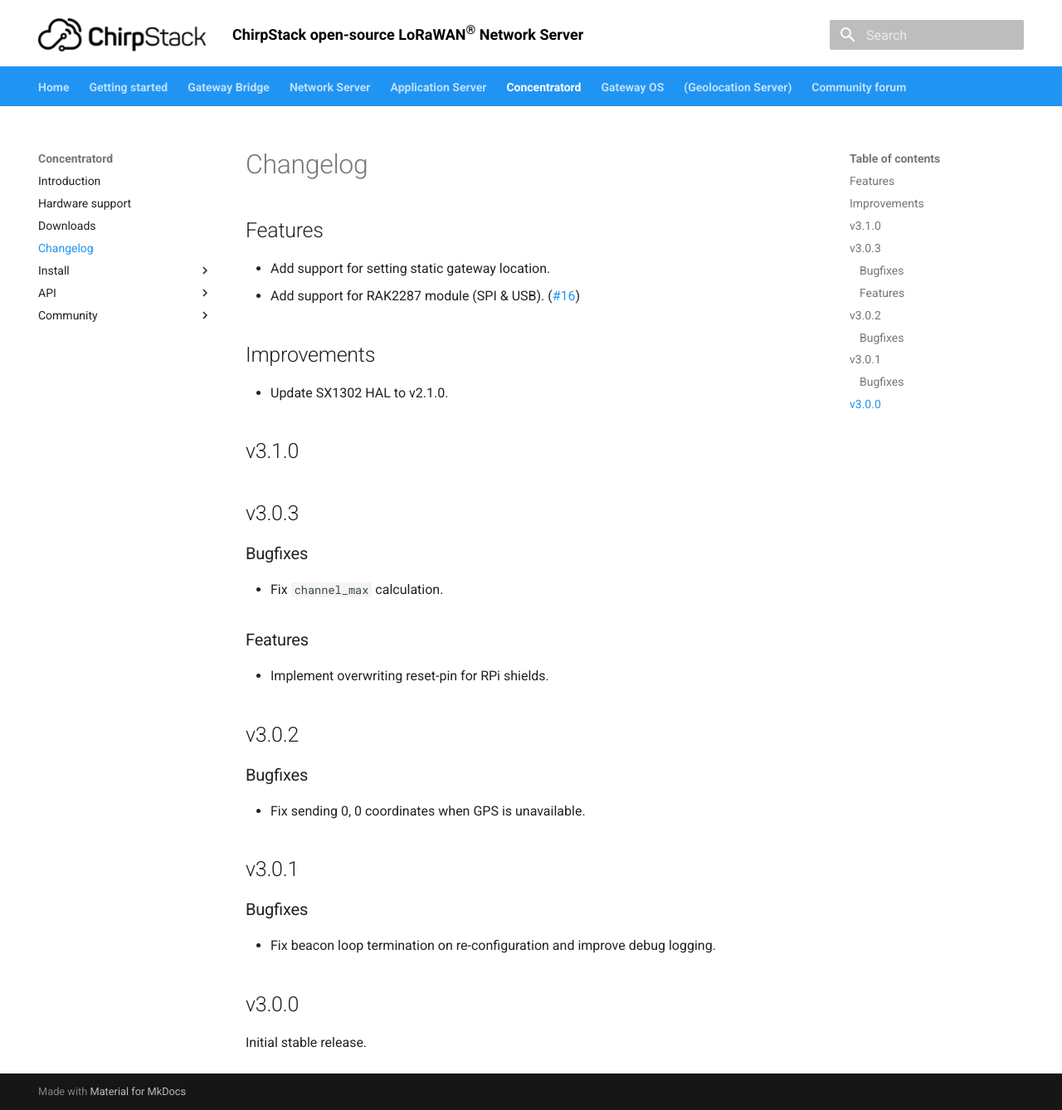
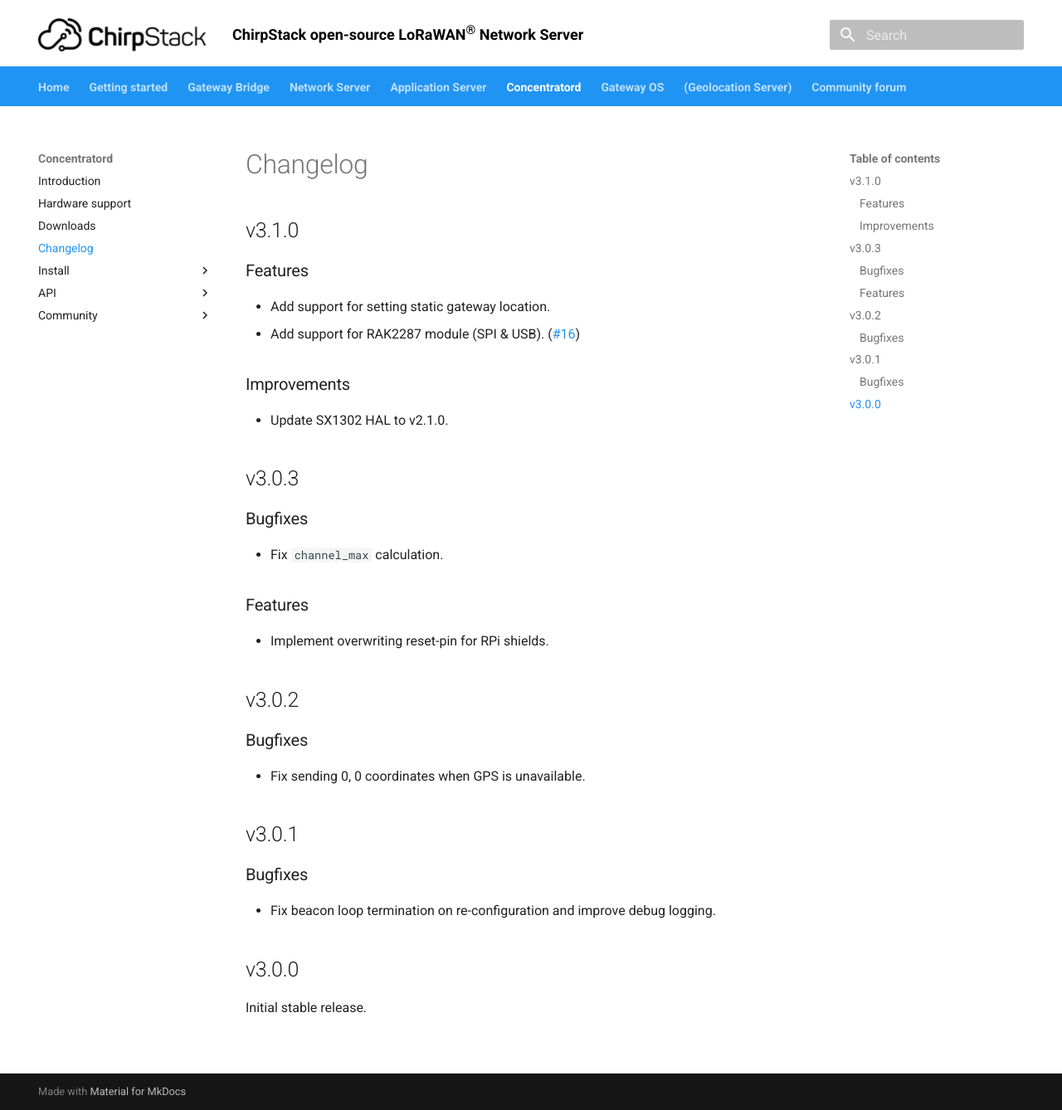
Before and after one commit to brocaar/chirpstack-docs, an MkDocs documentation site: the page built from docs/concentratord/changelog.md, in a window 1280 px wide and 1338 px high. Shown: the whole window at 83% size. Built offline with MkDocs 1.6.1 and Material for MkDocs 9.7.7, drawn with Linux system fonts in a browser that asks for light colours.

```diff
--- a/docs/concentratord/changelog.md
+++ b/docs/concentratord/changelog.md
@@ -4,16 +4,16 @@ description: ChirpStack Concentratord changelog.
 
 # Changelog
 
-## Features
+## v3.1.0
+
+### Features
 
 * Add support for setting static gateway location.
 * Add support for RAK2287 module (SPI & USB). ([#16](https://github.com/brocaar/chirpstack-concentratord/pull/16))
 
-## Improvements
+### Improvements
 
 * Update SX1302 HAL to v2.1.0.
-
-## v3.1.0
 
 ## v3.0.3
 
```
